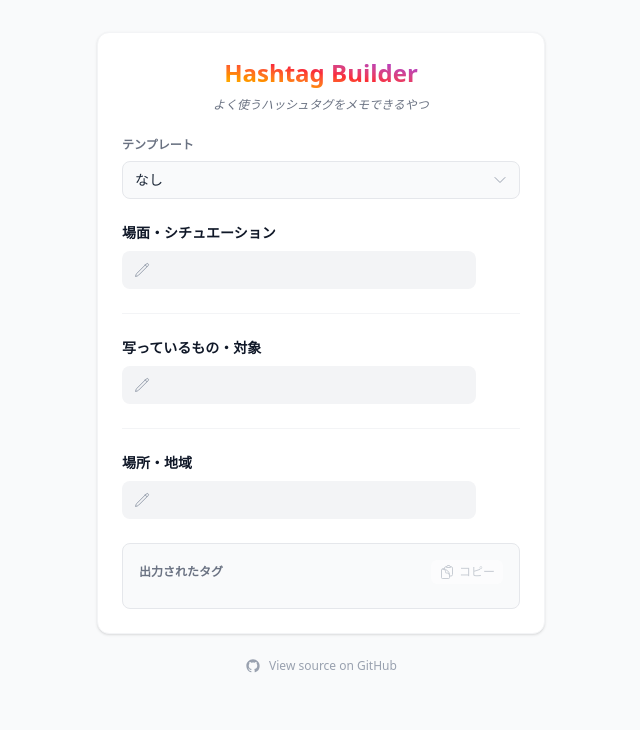
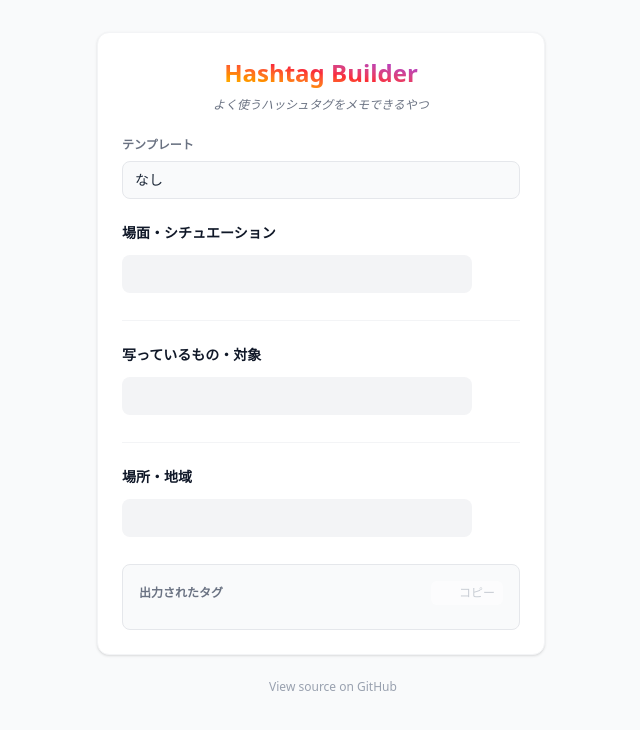
Before and after one commit to ahuglajbclajep/instagram-tagbuilder, a React (Vite) app: page / in a window 1280 px wide. Shown: the top 730 px of the page, without its empty margins (319-959 px from the left). Built offline with nearby package versions, Linux system fonts and the light colour scheme; some icons are missing.

Commit message:
アイコンを更新

```diff
--- a/package.json
+++ b/package.json
@@ -6,13 +6,13 @@
     "dev": "vite --open",
     "build": "tsc -b && vite build",
     "preview": "vite preview --open",
-    "deploy": "npm run build && gh-pages -f -d dist",
+    "deploy": "npm run build && gh-pages -d dist -v '.*/**' -f",
     "lint:type": "tsc",
     "lint:eslint": "eslint --cache --cache-location node_modules/.cache/eslint/",
     "lint:format": "prettier . -c --cache"
   },
   "dependencies": {
-    "@heroicons/react": "^2.2.0",
+    "@primer/octicons-react": "^19.21.2",
     "clsx": "^2.1.1",
     "react": "^19.2.3",
     "react-dom": "^19.2.3"
--- a/src/components/Input.tsx
+++ b/src/components/Input.tsx
@@ -1,6 +1,6 @@
 import { useCallback } from "react";
 import { clsx } from "clsx/lite";
-import { PencilIcon } from "@heroicons/react/24/outline";
+import { PencilIcon } from "@primer/octicons-react";
 
 type Props = {
   value: string;
--- a/src/features/CategoryEditor.tsx
+++ b/src/features/CategoryEditor.tsx
@@ -1,5 +1,5 @@
 import { clsx } from "clsx/lite";
-import { TrashIcon } from "@heroicons/react/24/outline";
+import { TrashIcon } from "@primer/octicons-react";
 
 import { Input } from "../components/Input";
 
@@ -27,7 +27,7 @@ export const CategoryEditor = ({ title, tags, onUpdate, onDelete }: Props) => {
               )}
               onClick={onDelete(i)}
             >
-              <TrashIcon className="size-5 text-icon" />
+              <TrashIcon size={24} className="size-5 text-icon" />
             </button>
           </li>
         ))}
--- a/src/features/Footer.tsx
+++ b/src/features/Footer.tsx
@@ -1,3 +1,5 @@
+import { MarkGithubIcon } from "@primer/octicons-react";
+
 export const Footer = () => {
   return (
     <footer className="flex justify-center pb-4">
@@ -7,24 +9,9 @@ export const Footer = () => {
         rel="noreferrer"
         className="inline-flex gap-2 text-xs font-medium text-text-soft transition-colors hover:text-text-muted"
       >
-        <GithubIcon className="size-4" />
+        <MarkGithubIcon className="size-4" />
         View source on GitHub
       </a>
     </footer>
   );
 };
-
-const GithubIcon = ({ className }: { className?: string }) => (
-  <svg
-    viewBox="0 0 24 24"
-    aria-hidden="true"
-    className={className}
-    fill="currentColor"
-  >
-    <path
-      fillRule="evenodd"
-      clipRule="evenodd"
-      d="M12 2C6.477 2 2 6.484 2 12.017c0 4.425 2.865 8.18 6.839 9.504.5.092.682-.217.682-.483 0-.237-.008-.868-.013-1.703-2.782.605-3.369-1.343-3.369-1.343-.454-1.158-1.11-1.466-1.11-1.466-.908-.62.069-.608.069-.608 1.003.07 1.531 1.032 1.531 1.032.892 1.53 2.341 1.088 2.91.832.092-.647.35-1.088.636-1.338-2.22-.253-4.555-1.113-4.555-4.951 0-1.093.39-1.988 1.029-2.688-.103-.253-.446-1.272.098-2.65 0 0 .84-.27 2.75 1.026A9.564 9.564 0 0112 6.844c.85.004 1.705.115 2.504.337 1.909-1.296 2.747-1.027 2.747-1.027.546 1.379.202 2.398.1 2.651.64.7 1.028 1.595 1.028 2.688 0 3.848-2.339 4.695-4.566 4.943.359.309.678.92.678 1.855 0 1.338-.012 2.419-.012 2.747 0 .268.18.58.688.482A10.019 10.019 0 0022 12.017C22 6.484 17.522 2 12 2z"
-    />
-  </svg>
-);
--- a/src/features/Preview.tsx
+++ b/src/features/Preview.tsx
@@ -1,6 +1,6 @@
 import { useState, useCallback, useMemo } from "react";
 import { clsx } from "clsx/lite";
-import { ClipboardDocumentIcon } from "@heroicons/react/24/outline";
+import { CopyIcon } from "@primer/octicons-react";
 
 import { type Categorized, toString } from "./categorized";
 
@@ -43,7 +43,7 @@ export const Preview = ({ tags }: Props) => {
           disabled={!tagText}
           onClick={onCopy}
         >
-          <ClipboardDocumentIcon className="size-4" />
+          <CopyIcon className="size-4" />
           {copied ? "コピーしました" : "コピー"}
         </button>
       </div>
--- a/src/features/TemplateSelector.tsx
+++ b/src/features/TemplateSelector.tsx
@@ -1,6 +1,6 @@
 import { useCallback } from "react";
 import { clsx } from "clsx/lite";
-import { ChevronDownIcon } from "@heroicons/react/24/outline";
+import { ChevronDownIcon } from "@primer/octicons-react";
 
 import { templates, type Categorized } from "./categorized";
 
```
Also changed, not shown: 1 other file (tests, documents, lock files or other folders).
